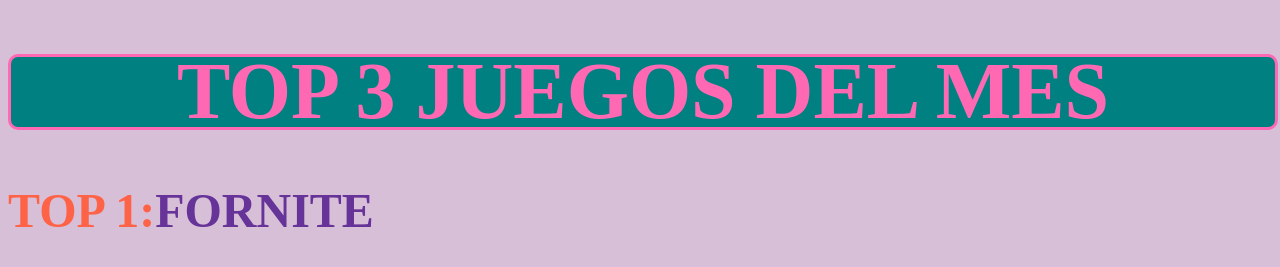
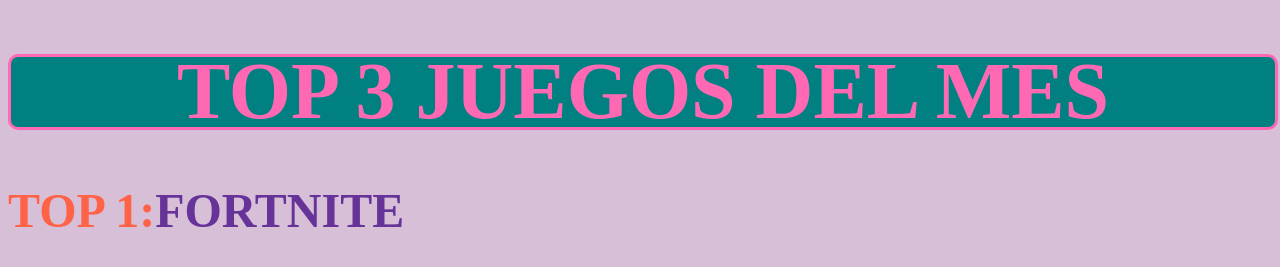
Before and after one commit to EstebanAC45/ejemploTp1, a plain HTML site: page index.html in a window 1280 px wide. Shown: the top 267 px of the page. Drawn offline with Linux system fonts and the light colour scheme.

Commit message:
update index.html

```diff
--- a/index.html
+++ b/index.html
@@ -13,7 +13,7 @@
 
     <section>
         <div>
-              <h2><span id="top">TOP 1:</span><span id="nombre">FORNITE</span></h2>
+              <h2><span id="top">TOP 1:</span><span id="nombre">FORTNITE</span></h2>
               <p id="descripcion"><strong>Descripción: </strong> Fortnite es un mundo de experiencias múltiples. Dejaos caer en la isla y competid hasta ser los últimos jugadores (o equipos) que queden en pie.
                Cread una isla personalizada con vuestras propias reglas. Quedad con vuestros amigos en una isla creada por una de vuestras amistades.
                O eliminad hordas de monstruos con otros jugadores para salvar el mundo </p>
```
